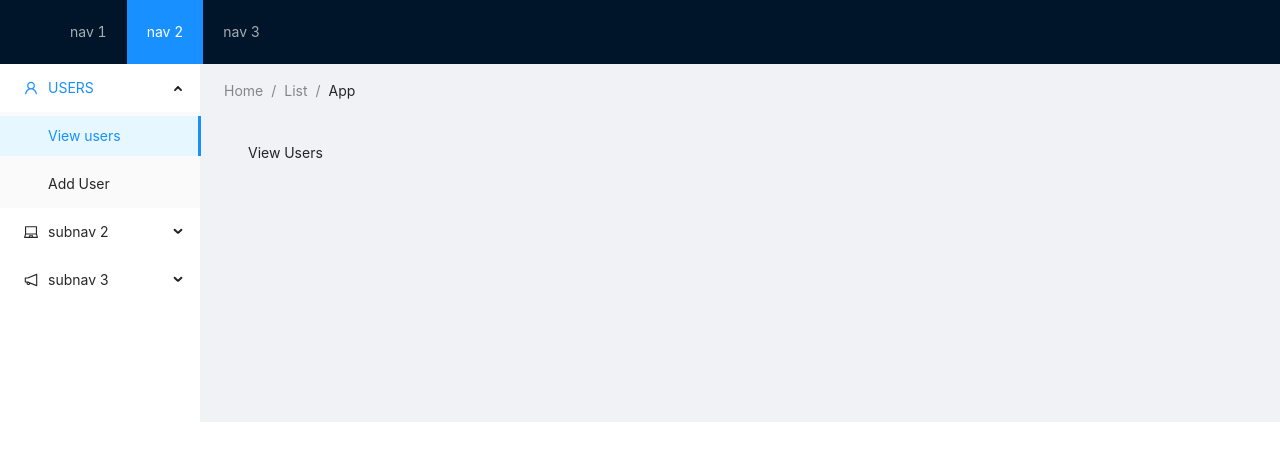
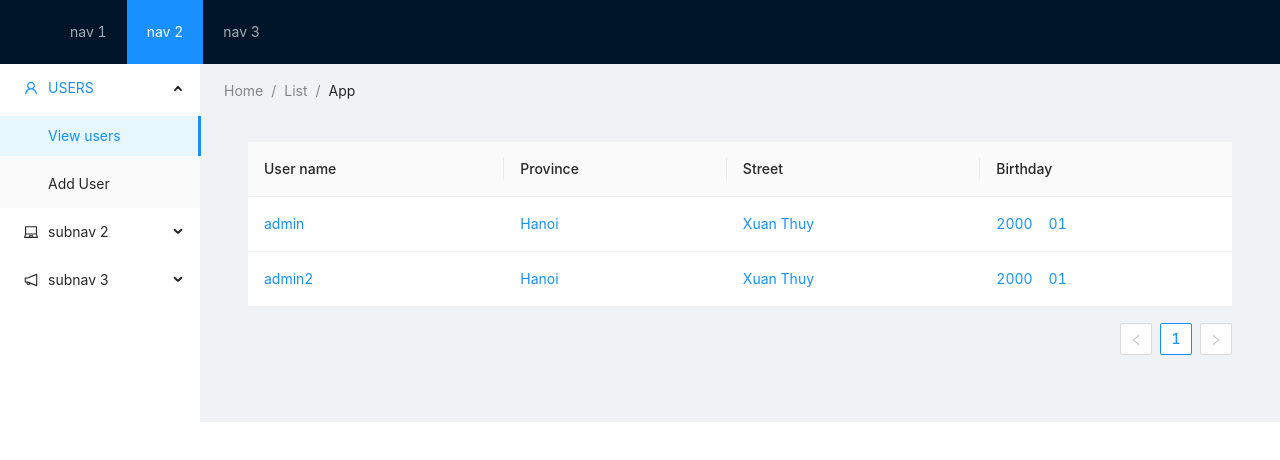
Before and after one commit to mrdatngo/reactjs2002-cms, a React (Create React App) app: page /view-users in a window 1280 px wide. Shown: the top 460 px of the page. Built offline with nearby package versions, Linux system fonts and the light colour scheme; sample sign-in values are in the browser's storage.

Commit message:
action on view all users

```diff
--- /dev/null
+++ b/src/actions/UsersAction.js
@@ -0,0 +1,20 @@
+import { ADD_USER, VIEW_USERS } from "../constants/ActionType";
+import { onAddUser, onLoadUsers } from "../api/index";
+
+const addedUser = (data) => ({
+    type: ADD_USER,
+    data,
+});
+
+const addUser = (data) => (dispatch) =>
+    onAddUser(data).then((res) => dispatch(addedUser(res.data)));
+
+const loadedUsers = (users) => ({
+    type: VIEW_USERS,
+    users,
+});
+
+const loadUsers = () => (dispatch) =>
+    onLoadUsers().then((res) => dispatch(loadedUsers(res.data)));
+
+export { addUser, loadUsers };
--- a/src/api/index.js
+++ b/src/api/index.js
@@ -10,4 +10,20 @@ function fetchStatistic() {
     return axios.get("http://medical-backend.herokuapp.com/api/news/get-statistic")
 }
 
-export { onLogin, fetchStatistic }
+var Storage = {
+    users: []
+}
+
+function onAddUser (user) {
+    return new Promise(resolve => {
+        setTimeout(() => { Storage.users.push(user); resolve({ data: { success: true } }) }, 1000)
+    })
+}
+
+function onLoadUsers () {
+    return new Promise(resolve => {
+        setTimeout(() => { resolve({ data: { users: Storage.users } })}, 1000)
+    })
+}
+
+export { onLogin, fetchStatistic, onAddUser, onLoadUsers }
--- a/src/constants/ActionType.js
+++ b/src/constants/ActionType.js
@@ -1 +1,4 @@
 export const LOGIN = "LOGIN"
+
+export const ADD_USER = "ADD_USER"
+export const VIEW_USERS = "VIEW_USERS"
--- a/src/views/components/users/AddUser.js
+++ b/src/views/components/users/AddUser.js
@@ -1,5 +1,7 @@
 import React, { Component } from "react";
-import { Form, Input, Select, Tooltip, Button } from "antd";
+import { Form, Input, Select, Spin, Button, message } from "antd";
+import { addUser } from '../../../actions/UsersAction';
+import { connect } from 'react-redux'
 
 const { Option } = Select;
 
@@ -16,6 +18,7 @@ class AddUser extends Component {
                 birthYear: "",
                 birthMonth: "",
             },
+            loading: false
         };
     }
 
@@ -49,6 +52,11 @@ class AddUser extends Component {
 
     onFinish = (values) => {
         console.log("Received values of form: ", values);
+        this.setState({ loading: true})
+        this.props.addUser(values).then(data => {
+            this.setState({ loading: false })
+            message.info('Add user successful!');
+        })
     };
 
     render() {
@@ -155,7 +163,7 @@ class AddUser extends Component {
                 </Form.Item>
                 <Form.Item label=" " colon={false}>
                     <Button type="primary" htmlType="submit">
-                        Submit
+                        { this.state.loading ? <Spin></Spin> : "Submit" }
                     </Button>
                 </Form.Item>
             </Form>
@@ -163,4 +171,10 @@ class AddUser extends Component {
     }
 }
 
-export default AddUser;
+// function mapDispatchToProps() {
+//     return {
+//         addUser
+//     }
+// }
+
+export default connect(null, { addUser })(AddUser);
--- a/src/views/components/users/ViewUsers.js
+++ b/src/views/components/users/ViewUsers.js
@@ -1,13 +1,88 @@
-import React, { Component } from 'react';
+import React, { Component } from "react";
+import { Table, Tag, Space } from "antd";
+import { loadUsers } from "../../../actions/UsersAction";
+import { connect } from "react-redux";
+
+const columns = [
+    {
+        title: "User name",
+        dataIndex: "username",
+        key: "username",
+        render: (username) => <a>{username}</a>,
+    },
+    {
+        title: "Province",
+        dataIndex: "address",
+        key: "address",
+        render: (address) => <a>{address.province}</a>,
+    },
+    {
+        title: "Street",
+        dataIndex: "address",
+        key: "address",
+        render: (address) => <a>{address.street}</a>,
+    },
+    {
+        title: "Birthday",
+        dataIndex: "birthday",
+        key: "birthday",
+        render: (birthday) => (
+            <Space size="middle">
+                <a>{birthday.birthYear}</a>
+                <a>{birthday.birthMonth}</a>
+            </Space>
+        ),
+    },
+];
+
+const data = [
+    {
+        username: "admin",
+        address: {
+            province: "Hanoi",
+            street: "Xuan Thuy",
+        },
+        birthday: {
+            birthYear: "2000",
+            birthMonth: "01",
+        },
+    },
+    {
+        username: "admin2",
+        address: {
+            province: "Hanoi",
+            street: "Xuan Thuy",
+        },
+        birthday: {
+            birthYear: "2000",
+            birthMonth: "01",
+        },
+    },
+];
 
 class ViewUsers extends Component {
+    constructor(props) {
+        super(props);
+        this.state = {
+            loading: false,
+        };
+    }
+
+    componentDidMount() {
+        console.log("Hello")
+        this.setState({ loading: true });
+        this.props.loadUsers().then(() => {
+            this.setState({ loading: false });
+        });
+    }
+
     render() {
         return (
-            <div>
-                View Users
-            </div>
+            <>
+                { this.state.loading ? <p>Loading....</p> : <Table columns={columns} dataSource={data} /> }
+            </>
         );
     }
 }
 
-export default ViewUsers;
+export default connect(null, { loadUsers })(ViewUsers);
--- a/src/views/pages/LoginPage.js
+++ b/src/views/pages/LoginPage.js
@@ -68,6 +68,7 @@ class LoginPage extends Component {
             },
         });
     };
+
     render() {
         const { data, message, loading } = this.state;
         const { isLoggedIn } = this.props;
```
